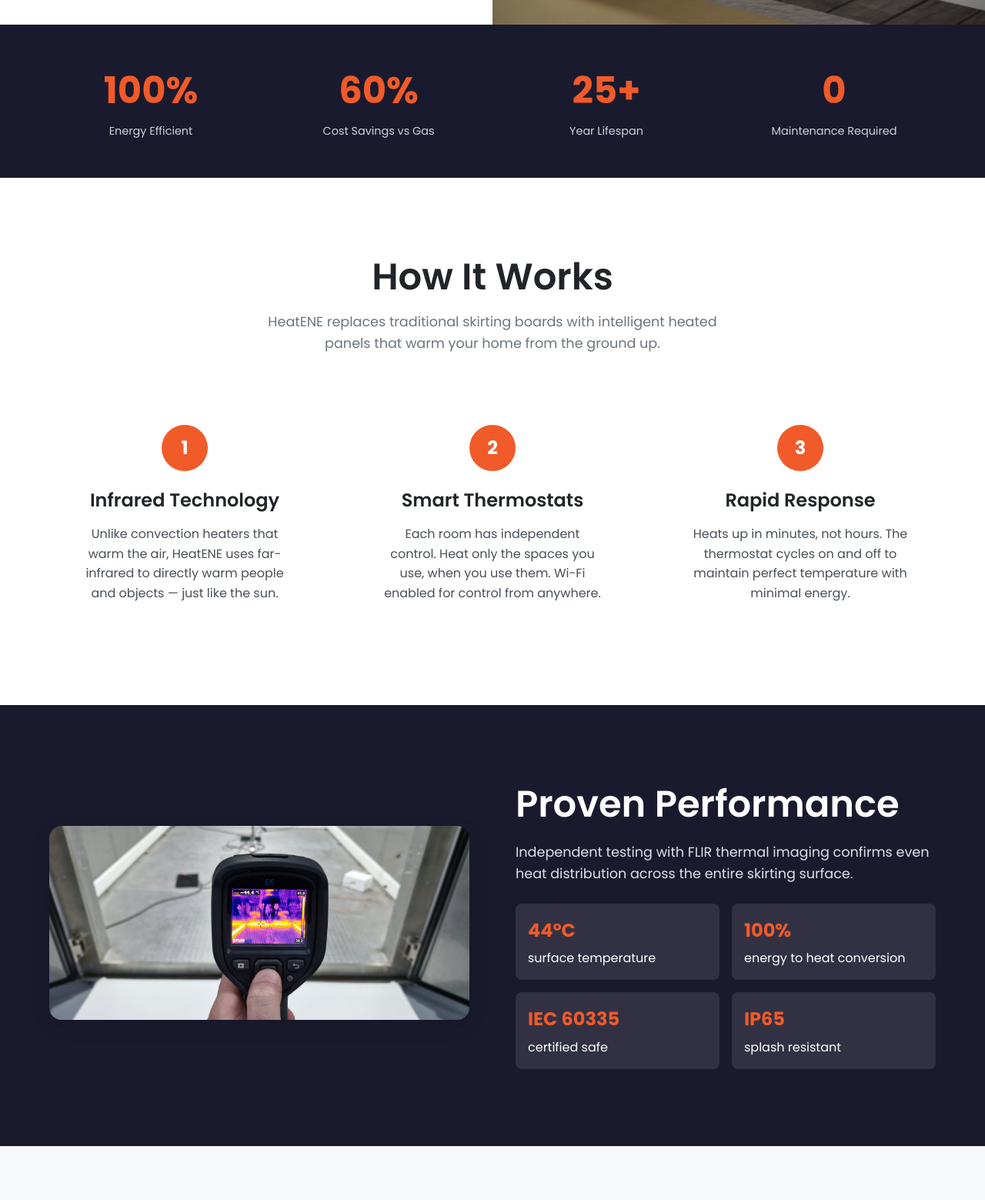
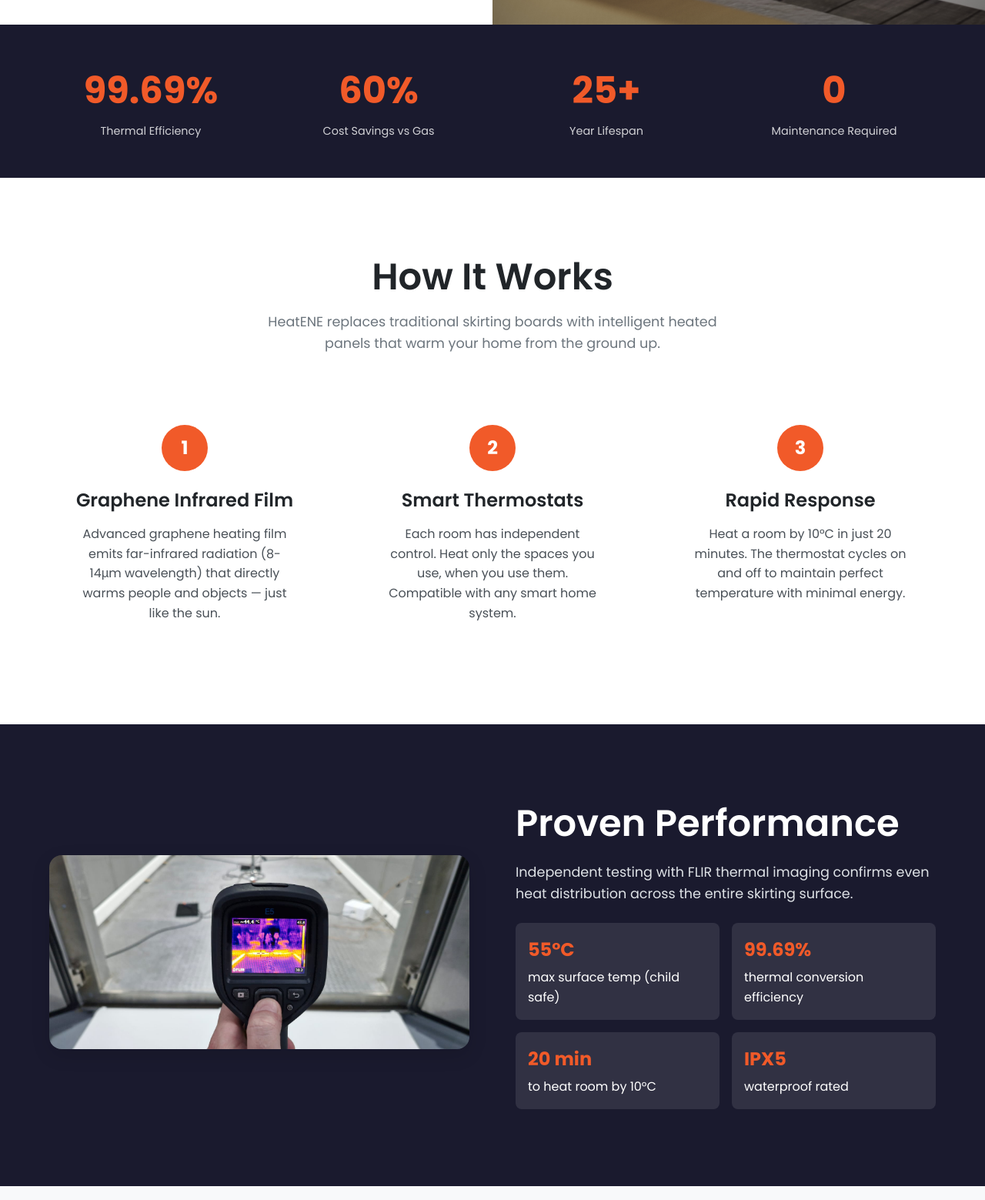
Before and after one commit to eastwardinho/heatene-website, a plain HTML site: page index.html in a window 1280 px wide. Shown: the part 961-2520 px from the top of the page at 77% size. Drawn offline with Linux system fonts and the light colour scheme.

Commit message:
Update with accurate specs from technical docs
- 99.69% thermal efficiency
- 55°C max surface temp (child safe)
- 6063 grade aluminium
- Akzonobel powder coat
- Up to 6m lengths, snap-fit connectors
- Heat room by 10°C in 20 minutes
- Graphene infrared film technology (8-14μm)
- IPX5, IEC 60335-2-30, ISO 9001:2015 certified

```diff
--- a/index.html
+++ b/index.html
@@ -51,8 +51,8 @@
     <section class="stats-bar">
         <div class="container">
             <div class="stat">
-                <span class="stat-value">100%</span>
-                <span class="stat-label">Energy Efficient</span>
+                <span class="stat-value">99.69%</span>
+                <span class="stat-label">Thermal Efficiency</span>
             </div>
             <div class="stat">
                 <span class="stat-value">60%</span>
@@ -78,18 +78,18 @@
             <div class="steps">
                 <div class="step">
                     <div class="step-number">1</div>
-                    <h3>Infrared Technology</h3>
-                    <p>Unlike convection heaters that warm the air, HeatENE uses far-infrared to directly warm people and objects — just like the sun.</p>
+                    <h3>Graphene Infrared Film</h3>
+                    <p>Advanced graphene heating film emits far-infrared radiation (8-14μm wavelength) that directly warms people and objects — just like the sun.</p>
                 </div>
                 <div class="step">
                     <div class="step-number">2</div>
                     <h3>Smart Thermostats</h3>
-                    <p>Each room has independent control. Heat only the spaces you use, when you use them. Wi-Fi enabled for control from anywhere.</p>
+                    <p>Each room has independent control. Heat only the spaces you use, when you use them. Compatible with any smart home system.</p>
                 </div>
                 <div class="step">
                     <div class="step-number">3</div>
                     <h3>Rapid Response</h3>
-                    <p>Heats up in minutes, not hours. The thermostat cycles on and off to maintain perfect temperature with minimal energy.</p>
+                    <p>Heat a room by 10°C in just 20 minutes. The thermostat cycles on and off to maintain perfect temperature with minimal energy.</p>
                 </div>
             </div>
         </div>
@@ -106,10 +106,10 @@
                     <h2>Proven Performance</h2>
                     <p>Independent testing with FLIR thermal imaging confirms even heat distribution across the entire skirting surface.</p>
                     <ul class="thermal-stats">
-                        <li><strong>44°C</strong> surface temperature</li>
-                        <li><strong>100%</strong> energy to heat conversion</li>
-                        <li><strong>IEC 60335</strong> certified safe</li>
-                        <li><strong>IP65</strong> splash resistant</li>
+                        <li><strong>55°C</strong> max surface temp (child safe)</li>
+                        <li><strong>99.69%</strong> thermal conversion efficiency</li>
+                        <li><strong>20 min</strong> to heat room by 10°C</li>
+                        <li><strong>IPX5</strong> waterproof rated</li>
                     </ul>
                 </div>
             </div>
@@ -170,10 +170,13 @@
                     <h3>Heated Skirting Boards</h3>
                     <ul class="product-specs">
                         <li><strong>Output:</strong> 70W per linear metre</li>
-                        <li><strong>Profile:</strong> Standard UK skirting dimensions</li>
-                        <li><strong>Finishes:</strong> Standard white powder coat (custom RAL colours available)</li>
+                        <li><strong>Efficiency:</strong> 99.69% thermal conversion</li>
+                        <li><strong>Surface Temp:</strong> 55°C max (child safe)</li>
+                        <li><strong>Material:</strong> 6063 grade aluminium extrusion</li>
+                        <li><strong>Lengths:</strong> Up to 6m (snap-fit connectors)</li>
+                        <li><strong>Finish:</strong> Akzonobel powder coat — white standard, custom RAL available</li>
                         <li><strong>Warranty:</strong> 10 years</li>
-                        <li><strong>Certifications:</strong> CE, IEC 60335, IP65 rated</li>
+                        <li><strong>Certifications:</strong> IEC 60335-2-30, IPX5, ISO 9001:2015</li>
                     </ul>
                     <a href="https://eastwardinho.github.io/heatene-calculator/" class="btn btn-primary">Get Your Quote</a>
                 </div>
```
Also changed, not shown: 5 other files.
